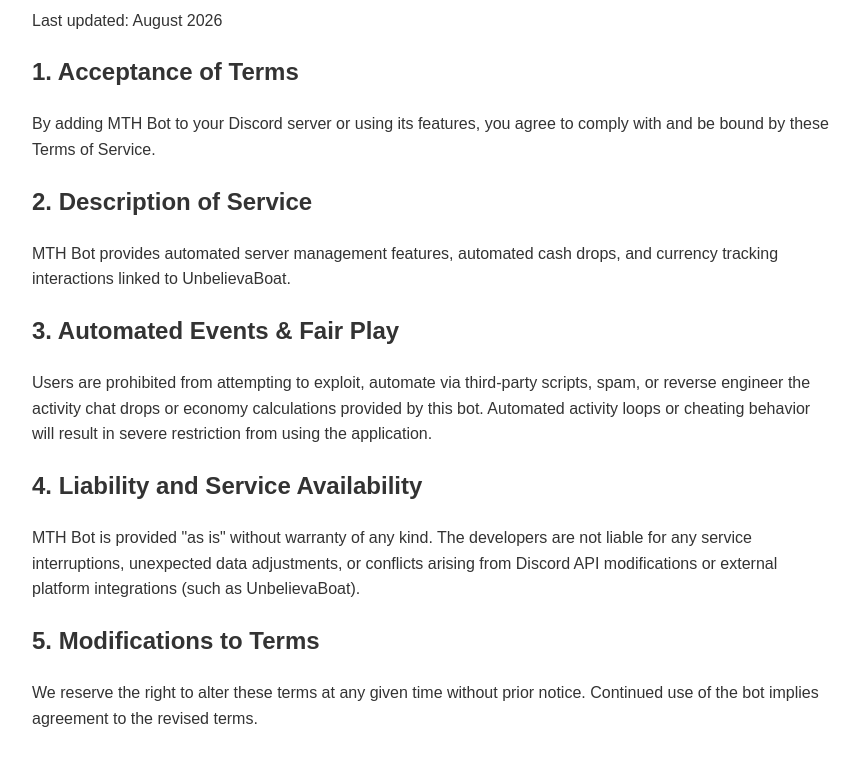
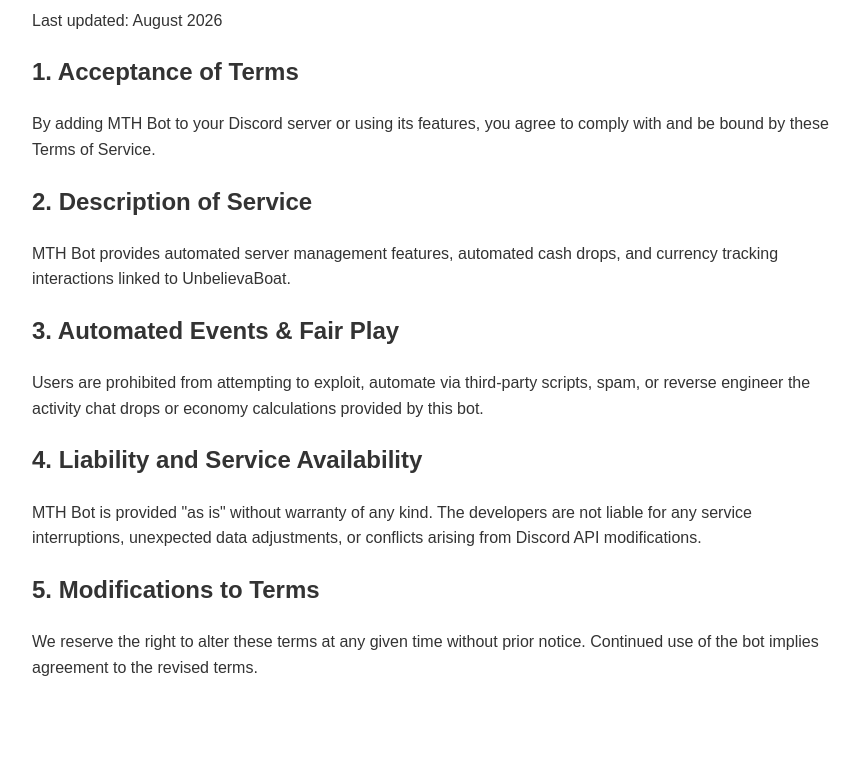
Before and after one commit to Novaire-Tester/my-discord-bot, a website: page tos.html in a window 1280 px wide. Shown: the part 105-870 px from the top of the page, without its empty margins (208-1068 px from the left). After the commit the page ends 825 px from the top, so only its background shows below. Drawn offline with Linux system fonts and the light colour scheme.

Commit message:
Update tos.html

```diff
--- a/tos.html
+++ b/tos.html
@@ -12,19 +12,14 @@
 <body>
     <h1>Terms of Service</h1>
     <p>Last updated: August 2026</p>
-
     <h2>1. Acceptance of Terms</h2>
     <p>By adding MTH Bot to your Discord server or using its features, you agree to comply with and be bound by these Terms of Service.</p>
-
     <h2>2. Description of Service</h2>
     <p>MTH Bot provides automated server management features, automated cash drops, and currency tracking interactions linked to UnbelievaBoat.</p>
-
     <h2>3. Automated Events & Fair Play</h2>
-    <p>Users are prohibited from attempting to exploit, automate via third-party scripts, spam, or reverse engineer the activity chat drops or economy calculations provided by this bot. Automated activity loops or cheating behavior will result in severe restriction from using the application.</p>
-
+    <p>Users are prohibited from attempting to exploit, automate via third-party scripts, spam, or reverse engineer the activity chat drops or economy calculations provided by this bot.</p>
     <h2>4. Liability and Service Availability</h2>
-    <p>MTH Bot is provided "as is" without warranty of any kind. The developers are not liable for any service interruptions, unexpected data adjustments, or conflicts arising from Discord API modifications or external platform integrations (such as UnbelievaBoat).</p>
-
+    <p>MTH Bot is provided "as is" without warranty of any kind. The developers are not liable for any service interruptions, unexpected data adjustments, or conflicts arising from Discord API modifications.</p>
     <h2>5. Modifications to Terms</h2>
     <p>We reserve the right to alter these terms at any given time without prior notice. Continued use of the bot implies agreement to the revised terms.</p>
 </body>
```
